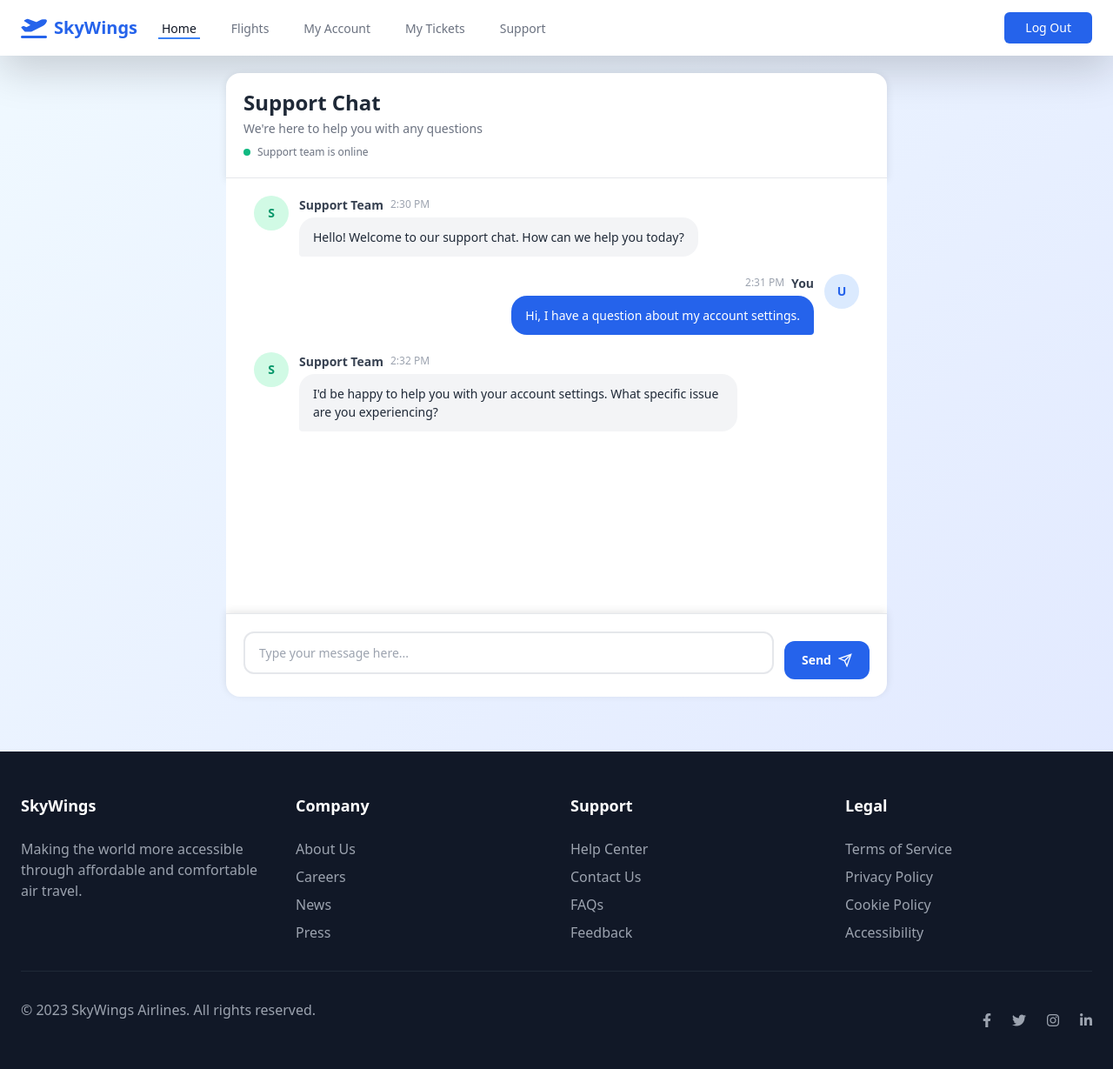
After one commit to mmtshadow14/AirLine, a Django app: page /support/ in a window 1280 px wide. The commit adds this page. Shown: the whole page at 87% size. Run offline with Django 5.2, Linux system fonts and the light colour scheme; a user stored in the database is signed in; some libraries are stand-ins or nearby versions.

Commit message:
AI support
the view, HTML file, urls, models and api key from openai is handled we just need to add the messages to the support.html file.

```diff
--- a/flights/admin.py
+++ b/flights/admin.py
@@ -2,9 +2,10 @@
 from django.contrib import admin
 
 # in app models
-from .models import Flights, Tickets, homepage_objects
+from .models import Flights, Tickets, homepage_objects, support_massages
 
 # Register the models we want to show in the admin
 admin.site.register(Flights)
 admin.site.register(Tickets)
 admin.site.register(homepage_objects)
+admin.site.register(support_massages)
--- /dev/null
+++ b/flights/templates/flights/support.html
@@ -0,0 +1,438 @@
+{% extends 'base.html' %}
+
+{% block content %}
+
+<!DOCTYPE html>
+<html lang="en">
+<head>
+    <meta charset="UTF-8">
+    <meta name="viewport" content="width=device-width, initial-scale=1.0">
+    <title>Support Chat Room</title>
+    <style>
+        * {
+            margin: 0;
+            padding: 0;
+            box-sizing: border-box;
+        }
+
+        body {
+            font-family: -apple-system, BlinkMacSystemFont, 'Segoe UI', Roboto, sans-serif;
+            background: linear-gradient(135deg, #f0f9ff 0%, #e0e7ff 100%);
+            min-height: 100vh;
+        }
+
+        .chat-container {
+            max-width: 800px;
+            margin: 0 auto;
+            padding: 20px;
+            min-height: 100vh;
+            display: flex;
+            flex-direction: column;
+        }
+
+        .chat-header {
+            background: white;
+            padding: 20px;
+            border-radius: 16px 16px 0 0;
+            box-shadow: 0 2px 10px rgba(0, 0, 0, 0.1);
+            border-bottom: 1px solid #e5e7eb;
+        }
+
+        .chat-header h1 {
+            color: #1f2937;
+            font-size: 24px;
+            font-weight: 600;
+            margin-bottom: 4px;
+        }
+
+        .chat-header p {
+            color: #6b7280;
+            font-size: 14px;
+        }
+
+        .chat-messages {
+            background: white;
+            flex: 1;
+            padding: 20px;
+            overflow-y: auto;
+            max-height: 500px;
+            min-height: 400px;
+        }
+
+        .message {
+            margin-bottom: 20px;
+            display: flex;
+            align-items: flex-start;
+            animation: fadeIn 0.3s ease-out;
+        }
+
+        .message.customer {
+            flex-direction: row-reverse;
+        }
+
+        .message-avatar {
+            width: 40px;
+            height: 40px;
+            border-radius: 50%;
+            display: flex;
+            align-items: center;
+            justify-content: center;
+            font-weight: 600;
+            font-size: 14px;
+            margin: 0 12px;
+            flex-shrink: 0;
+        }
+
+        .message.customer .message-avatar {
+            background: #dbeafe;
+            color: #2563eb;
+        }
+
+        .message.support .message-avatar {
+            background: #d1fae5;
+            color: #059669;
+        }
+
+        .message-content {
+            max-width: 70%;
+        }
+
+        .message-header {
+            display: flex;
+            align-items: center;
+            margin-bottom: 4px;
+            gap: 8px;
+        }
+
+        .message.customer .message-header {
+            flex-direction: row-reverse;
+        }
+
+        .message-sender {
+            font-weight: 600;
+            font-size: 14px;
+            color: #374151;
+        }
+
+        .message-time {
+            font-size: 12px;
+            color: #9ca3af;
+        }
+
+        .message-bubble {
+            padding: 12px 16px;
+            border-radius: 18px;
+            font-size: 14px;
+            line-height: 1.5;
+            word-wrap: break-word;
+        }
+
+        .message.customer .message-bubble {
+            background: #2563eb;
+            color: white;
+            border-bottom-right-radius: 4px;
+        }
+
+        .message.support .message-bubble {
+            background: #f3f4f6;
+            color: #1f2937;
+            border-bottom-left-radius: 4px;
+        }
+
+        .chat-input {
+            background: white;
+            padding: 20px;
+            border-radius: 0 0 16px 16px;
+            box-shadow: 0 -2px 10px rgba(0, 0, 0, 0.1);
+            border-top: 1px solid #e5e7eb;
+        }
+
+        .input-form {
+            display: flex;
+            gap: 12px;
+            align-items: flex-end;
+        }
+
+        .input-wrapper {
+            flex: 1;
+        }
+
+        .message-input {
+            width: 100%;
+            padding: 12px 16px;
+            border: 2px solid #e5e7eb;
+            border-radius: 12px;
+            font-size: 14px;
+            resize: none;
+            outline: none;
+            transition: border-color 0.2s ease;
+            font-family: inherit;
+            min-height: 44px;
+            max-height: 120px;
+        }
+
+        .message-input:focus {
+            border-color: #2563eb;
+        }
+
+        .send-button {
+            background: #2563eb;
+            color: white;
+            border: none;
+            padding: 12px 20px;
+            border-radius: 12px;
+            font-size: 14px;
+            font-weight: 600;
+            cursor: pointer;
+            transition: background-color 0.2s ease;
+            height: 44px;
+            display: flex;
+            align-items: center;
+            gap: 8px;
+        }
+
+        .send-button:hover {
+            background: #1d4ed8;
+        }
+
+        .send-button:disabled {
+            background: #9ca3af;
+            cursor: not-allowed;
+        }
+
+        .typing-indicator {
+            display: none;
+            padding: 12px 20px;
+            color: #6b7280;
+            font-style: italic;
+            font-size: 14px;
+        }
+
+        .typing-indicator.show {
+            display: block;
+        }
+
+        .online-status {
+            display: flex;
+            align-items: center;
+            gap: 8px;
+            margin-top: 8px;
+        }
+
+        .status-dot {
+            width: 8px;
+            height: 8px;
+            background: #10b981;
+            border-radius: 50%;
+        }
+
+        .status-text {
+            font-size: 12px;
+            color: #6b7280;
+        }
+
+        @keyframes fadeIn {
+            from {
+                opacity: 0;
+                transform: translateY(10px);
+            }
+            to {
+                opacity: 1;
+                transform: translateY(0);
+            }
+        }
+
+        /* Scrollbar styling */
+        .chat-messages::-webkit-scrollbar {
+            width: 6px;
+        }
+
+        .chat-messages::-webkit-scrollbar-track {
+            background: #f1f5f9;
+            border-radius: 3px;
+        }
+
+        .chat-messages::-webkit-scrollbar-thumb {
+            background: #cbd5e1;
+            border-radius: 3px;
+        }
+
+        .chat-messages::-webkit-scrollbar-thumb:hover {
+            background: #94a3b8;
+        }
+
+        /* Mobile responsiveness */
+        @media (max-width: 768px) {
+            .chat-container {
+                padding: 10px;
+            }
+
+            .chat-header {
+                padding: 16px;
+            }
+
+            .chat-messages {
+                padding: 16px;
+                max-height: 400px;
+            }
+
+            .message-content {
+                max-width: 85%;
+            }
+
+            .chat-input {
+                padding: 16px;
+            }
+        }
+    </style>
+</head>
+<body>
+    <div class="chat-container">
+        <!-- Chat Header -->
+        <div class="chat-header">
+            <h1>Support Chat</h1>
+            <p>We're here to help you with any questions</p>
+            <div class="online-status">
+                <div class="status-dot"></div>
+                <span class="status-text">Support team is online</span>
+            </div>
+        </div>
+
+        <!-- Chat Messages Area -->
+        <div class="chat-messages" id="chatMessages">
+            <!-- Example messages - replace with Django template logic -->
+            <div class="message support">
+                <div class="message-avatar">S</div>
+                <div class="message-content">
+                    <div class="message-header">
+                        <span class="message-sender">Support Team</span>
+                        <span class="message-time">2:30 PM</span>
+                    </div>
+                    <div class="message-bubble">
+                        Hello! Welcome to our support chat. How can we help you today?
+                    </div>
+                </div>
+            </div>
+
+            <div class="message customer">
+                <div class="message-avatar">U</div>
+                <div class="message-content">
+                    <div class="message-header">
+                        <span class="message-sender">You</span>
+                        <span class="message-time">2:31 PM</span>
+                    </div>
+                    <div class="message-bubble">
+                        Hi, I have a question about my account settings.
+                    </div>
+                </div>
+            </div>
+
+            <div class="message support">
+                <div class="message-avatar">S</div>
+                <div class="message-content">
+                    <div class="message-header">
+                        <span class="message-sender">Support Team</span>
+                        <span class="message-time">2:32 PM</span>
+                    </div>
+                    <div class="message-bubble">
+                        I'd be happy to help you with your account settings. What specific issue are you experiencing?
+                    </div>
+                </div>
+            </div>
+
+            <!-- Typing indicator -->
+            <div class="typing-indicator" id="typingIndicator">
+                Support team is typing...
+            </div>
+        </div>
+
+        <!-- Chat Input -->
+        <div class="chat-input">
+            <form class="input-form" id="messageForm" method="POST" action="{% url 'flights:support' %}">
+                {% csrf_token %}
+                <div class="input-wrapper">
+                    <textarea
+                        class="message-input"
+                        id="messageInput"
+                        placeholder="Type your message here..."
+                        rows="1"
+                    ></textarea>
+                </div>
+                <button type="submit" class="send-button" id="sendButton">
+                    <span>Send</span>
+                    <svg width="16" height="16" viewBox="0 0 24 24" fill="none" stroke="currentColor" stroke-width="2">
+                        <line x1="22" y1="2" x2="11" y2="13"></line>
+                        <polygon points="22,2 15,22 11,13 2,9"></polygon>
+                    </svg>
+                </button>
+            </form>
+        </div>
+    </div>
+
+    <script>
+        // Basic JavaScript for demo functionality
+        // You can replace this with your Django/Python backend integration
+
+        const messageInput = document.getElementById('messageInput');
+        const sendButton = document.getElementById('sendButton');
+        const chatMessages = document.getElementById('chatMessages');
+        const messageForm = document.getElementById('messageForm');
+
+        // Auto-resize textarea
+        messageInput.addEventListener('input', function() {
+            this.style.height = 'auto';
+            this.style.height = Math.min(this.scrollHeight, 120) + 'px';
+        });
+
+        // Handle form submission
+        messageForm.addEventListener('submit', function(e) {
+            e.preventDefault();
+            const message = messageInput.value.trim();
+            if (message) {
+                addMessage(message, 'customer');
+                messageInput.value = '';
+                messageInput.style.height = 'auto';
+
+                // Simulate support response (remove this in Django)
+                setTimeout(() => {
+                    addMessage("Thank you for your message. Let me help you with that.", 'support');
+                }, 1000);
+            }
+        });
+
+        // Add message to chat
+        function addMessage(text, sender) {
+            const messageDiv = document.createElement('div');
+            messageDiv.className = `message ${sender}`;
+
+            const currentTime = new Date().toLocaleTimeString([], {hour: '2-digit', minute:'2-digit'});
+            const senderName = sender === 'customer' ? 'You' : 'Support Team';
+            const avatar = sender === 'customer' ? 'U' : 'S';
+
+            messageDiv.innerHTML = `
+                <div class="message-avatar">${avatar}</div>
+                <div class="message-content">
+                    <div class="message-header">
+                        <span class="message-sender">${senderName}</span>
+                        <span class="message-time">${currentTime}</span>
+                    </div>
+                    <div class="message-bubble">${text}</div>
+                </div>
+            `;
+
+            chatMessages.appendChild(messageDiv);
+            chatMessages.scrollTop = chatMessages.scrollHeight;
+        }
+
+        // Enter key to send (Shift+Enter for new line)
+        messageInput.addEventListener('keydown', function(e) {
+            if (e.key === 'Enter' && !e.shiftKey) {
+                e.preventDefault();
+                messageForm.dispatchEvent(new Event('submit'));
+            }
+        });
+    </script>
+</body>
+</html>
+
+{% endblock %}
--- a/flights/urls.py
+++ b/flights/urls.py
@@ -12,4 +12,5 @@ urlpatterns = [
     path('book_flight/<int:flight_id>/', views.book_flight.as_view(), name='book_flight'),
     path('all_flight/', views.all_flight.as_view(), name='all_flight'),
     path('filter_flight/<str:flight_dep>/<str:flight_des>/', views.all_flight.as_view(), name='filter_flight'),
+    path('support/', views.support.as_view(), name='support'),
 ]
--- a/flights/views.py
+++ b/flights/views.py
@@ -1,3 +1,6 @@
+# AI
+from openai import OpenAI
+
 # Django packages
 from django.shortcuts import render, get_object_or_404, redirect
 from django.views import View
@@ -5,10 +8,15 @@ from django.contrib import messages
 from django.contrib.auth.mixins import LoginRequiredMixin
 
 # in app models
-from flights.models import Flights, Tickets, homepage_objects
+from flights.models import Flights, Tickets, homepage_objects, support_massages
 
 # in app forms
 from flights.forms import flight_filter_form
+
+# OpenAI config
+client = OpenAI(
+    api_key="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"
+)
 
 
 # view for showing the home page
@@ -116,3 +124,34 @@ class all_flight(View):
                 return redirect('flights:filter_flight', None, destination_filter)
         messages.error(request, 'something went wrong!')
         return redirect('flights:all_flight')
+
+
+# support massage handler view
+class support(LoginRequiredMixin, View):
+    """
+    this is the view if the user was authenticated he can ask question from the support and the support
+     which is an AI will answer this his questions base on the information that we learned our AI.
+    """
+    template_name = 'flights/support.html'
+
+    def get(self, request):
+        all_messages = support_massages.objects.filter(user=request.user)
+        return render(request, 'flights/support.html', {'all_messages': all_messages, })
+
+    def post(self, request):
+        message = request.POST.get('message', '').strip()
+        user = request.user
+        if message:
+            user_message = support_massages.objects.create(user=user, msg_sender_role='user', message=message)
+            response = client.responses.create(
+                model="gpt-4o-mini",
+                input=message,
+                store=True,
+            )
+            AI_response = response.output_text
+            AI_message = support_massages.objects.create(user=user, msg_sender_role='AI', message=AI_response)
+            user_message.save()
+            AI_message.save()
+            return redirect('flights:support')
+        messages.error(request, 'something went wrong!!!')
+        return redirect('flights:support')
--- a/requirements.txt
+++ b/requirements.txt
@@ -5,3 +5,4 @@ django-celery-beat
 pytz
 redis
 djangorestframework
+openai
--- a/templates/base.html
+++ b/templates/base.html
@@ -43,6 +43,7 @@
                         <a class="border-transparent text-gray-500 hover:border-gray-300 hover:text-gray-700 inline-flex items-center px-1 pt-1 border-b-2 text-sm font-medium" href={% url "flights:all_flight" %}>Flights</a>
                         <a class="border-transparent text-gray-500 hover:border-gray-300 hover:text-gray-700 inline-flex items-center px-1 pt-1 border-b-2 text-sm font-medium" href={% url "flights:home" %}>My Account</a>
                         <a class="border-transparent text-gray-500 hover:border-gray-300 hover:text-gray-700 inline-flex items-center px-1 pt-1 border-b-2 text-sm font-medium" href={% url "flights:home" %}>My Tickets</a>
+                        <a class="border-transparent text-gray-500 hover:border-gray-300 hover:text-gray-700 inline-flex items-center px-1 pt-1 border-b-2 text-sm font-medium" href={% url "flights:support" %}>Support</a>
                     </div>
                 </div>
                 <div class="hidden sm:ml-6 sm:flex sm:items-center space-x-4">
@@ -72,6 +73,7 @@
                 <a class="border-transparent text-gray-500 hover:bg-gray-50 hover:border-gray-300 hover:text-gray-700 block pl-3 pr-4 py-2 border-l-4 text-base font-medium" href={% url "flights:all_flight" %}>Flights</a>
                 <a class="border-transparent text-gray-500 hover:bg-gray-50 hover:border-gray-300 hover:text-gray-700 block pl-3 pr-4 py-2 border-l-4 text-base font-medium">My Account</a>
                 <a class="border-transparent text-gray-500 hover:bg-gray-50 hover:border-gray-300 hover:text-gray-700 block pl-3 pr-4 py-2 border-l-4 text-base font-medium">My Tickets</a>
+                <a class="border-transparent text-gray-500 hover:bg-gray-50 hover:border-gray-300 hover:text-gray-700 block pl-3 pr-4 py-2 border-l-4 text-base font-medium" href={% url "flights:support" %}>Support</a>
                 {% if not request.user.is_authenticated %}
                     <div class="mt-4 pl-3">
                         <a class="bg-blue-600 hover:bg-blue-700 text-white px-4 py-2 rounded-md text-sm font-medium">Sign In</a>
```
Also changed, not shown: flights/models.py (+19 -0 lines), db.sqlite3, flights/migrations/0004_support_massages.py (added).
